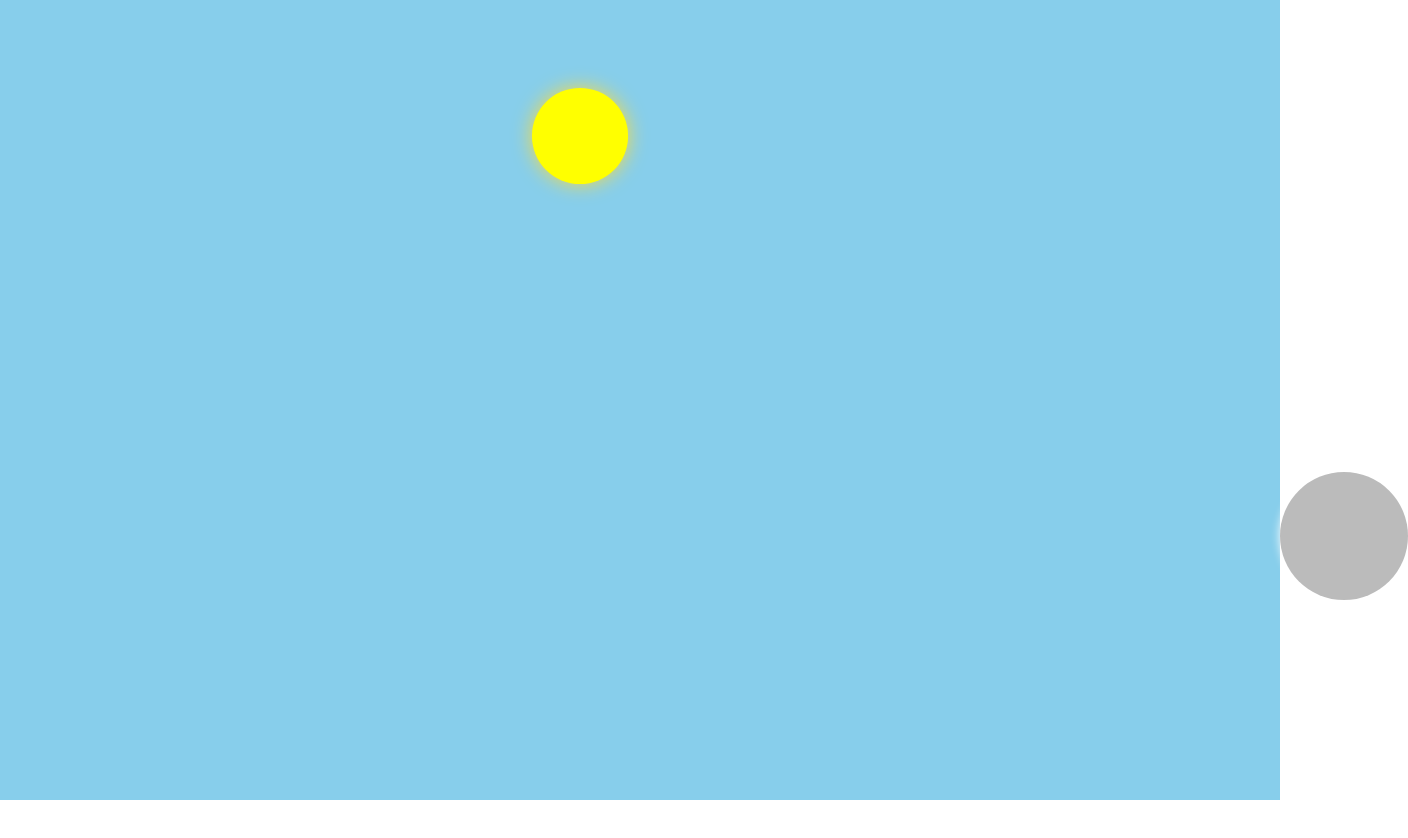
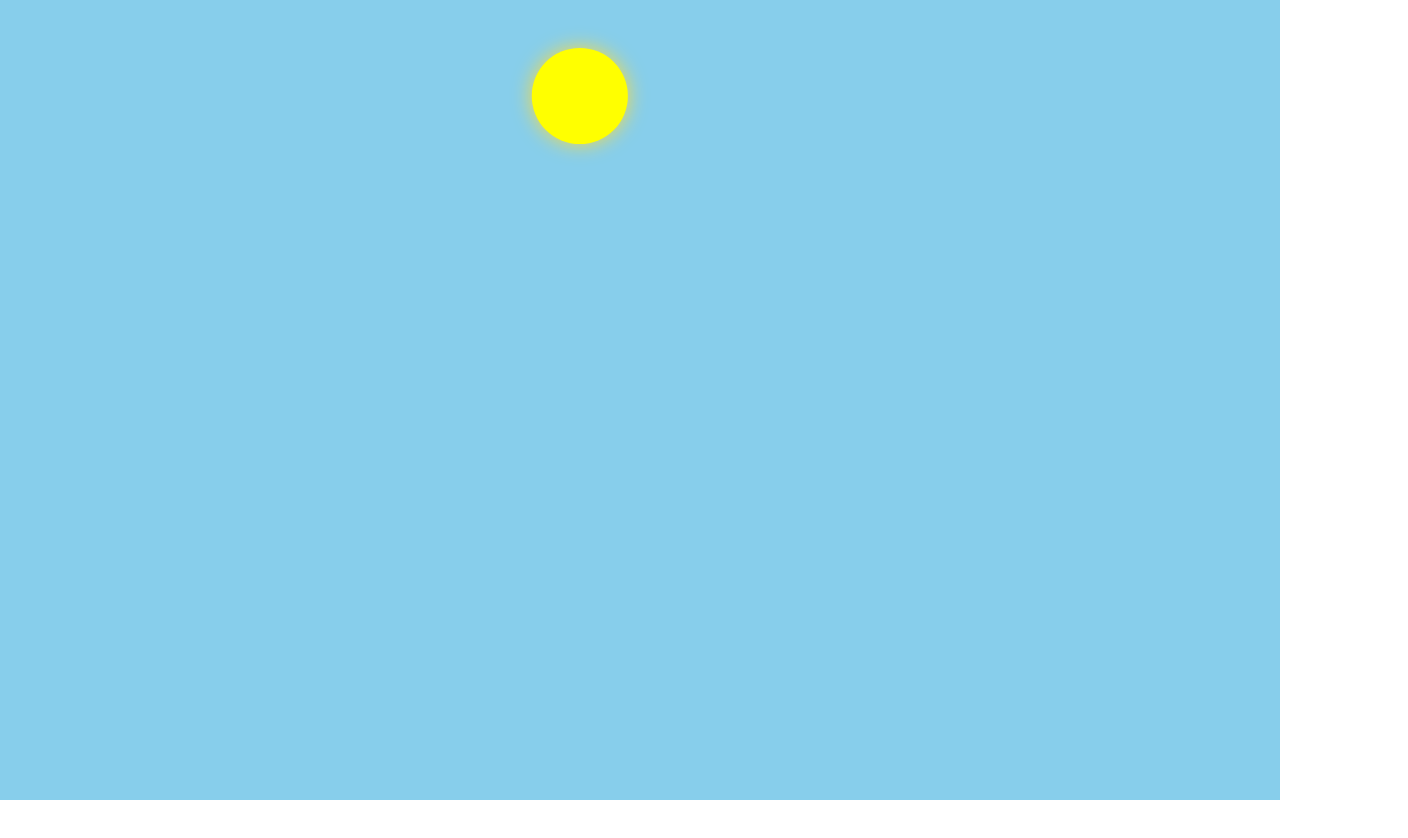
Before and after one commit to pmatos96/day-and-night, a plain HTML site: page index.html in a window 1280 px wide. Shown: the whole page, 1408 px wide, since content can reach past the window. Before the commit the page ends 800 px from the top, so only its background shows below. Drawn offline with Linux system fonts and the light colour scheme.

Commit message:
Day and night complete cicle

```diff
--- a/index.html
+++ b/index.html
@@ -31,8 +31,8 @@
         border-radius: 50%;
         background-color: #f5da42;
         position: absolute;
-        right: -10vw;
-        bottom: 25vh;
+        right: -13vw;
+        bottom: 10vh;
         box-shadow: 0 0 25px #f5da42;
     }
 
@@ -42,8 +42,8 @@
         border-radius: 50%;
         background-color: #bbbbbb;
         position: absolute;
-        right: -10vw;
-        bottom: 25vh;
+        right: 103vw;
+        bottom: 10vh;
         box-shadow: 0 0 10px white;
     }
 
--- a/index.js
+++ b/index.js
@@ -10,14 +10,17 @@ function animateSun(durationOfDay){
 
     anime({
         targets: '#sun',
-        endDelay: durationOfDay,
         translateX: [
-            {value: '-60vw', easing: 'easeInSine', duration: durationOfDay/2},
-            {value: '-110vw', easing: 'easeOutSine', duration: durationOfDay/2}
+            {value: '-63vw', easing: 'easeInSine', duration: durationOfDay/2},
+            {value: '-116vw', easing: 'easeOutSine', duration: durationOfDay/2},
+            {value: '-63vw', easing: 'easeInSine', duration: durationOfDay/2},
+            {value: '0', easing: 'easeOutSine', duration: durationOfDay/2},
         ],
         translateY: [
-            {value: '-50vh', easing: 'easeOutSine', duration: durationOfDay/2},
-            {value: '0', easing: 'easeInSine', duration: durationOfDay/2}
+            {value: '-70vh', easing: 'easeOutSine', duration: durationOfDay/2},
+            {value: '0', easing: 'easeInSine', duration: durationOfDay/2},
+            {value: '100vh', easing: 'easeOutSine', duration: durationOfDay/2},
+            {value: '0', easing: 'easeInSine', duration: durationOfDay/2},
         ],
         scale: [
             {value: [1, 0.75], duration: durationOfDay/2, easing: 'linear'},
@@ -35,15 +38,17 @@ function animateMoon(durationOfNight){
 
     anime({
         targets: '#moon',
-        delay: durationOfNight,
-        endDelay: durationOfNight,
         translateX: [
-            {value: '-60vw', easing: 'easeInSine', duration: durationOfNight/2},
-            {value: '-110vw', easing: 'easeOutSine', duration: durationOfNight/2}
+            {value: '63vw', easing: 'easeInSine', duration: durationOfNight/2},
+            {value: '116vw', easing: 'easeOutSine', duration: durationOfNight/2},
+            {value: '63vw', easing: 'easeInSine', duration: durationOfNight/2},
+            {value: '0vw', easing: 'easeOutSine', duration: durationOfNight/2},
         ],
         translateY: [
-            {value: '-50vh', easing: 'easeOutSine', duration: durationOfNight/2},
-            {value: '0', easing: 'easeInSine', duration: durationOfNight/2}
+            {value: '100vh', easing: 'easeOutSine', duration: durationOfNight/2},
+            {value: '0', easing: 'easeInSine', duration: durationOfNight/2},
+            {value: '-65vh', easing: 'easeOutSine', duration: durationOfNight/2},
+            {value: '0', easing: 'easeInSine', duration: durationOfNight/2},
         ],
         scale: [
             {value: [1, 0.75], duration: durationOfNight/2, easing: 'linear'},
@@ -65,10 +70,10 @@ function animateSky(durationOfDay){
             {value: '#87ceeb', duration: durationOfDay*0.4, easing: 'linear'},
             {value: '#6ca4bc', duration: durationOfDay*0.3, easing: 'linear'},
             {value: '#0d1417', duration: durationOfDay*0.2, easing: 'linear'},
-            {value: '#0d1417', duration: durationOfDay*0.2, easing: 'linear'},
-            {value: '#6ca4bc', duration: durationOfDay*0.3, easing: 'linear'},
-            {value: '#87ceeb', duration: durationOfDay*0.4, easing: 'linear'},
-            {value: '#abdcf1', duration: durationOfDay*0.1, easing: 'linear'},
+            {value: '#0d1417', duration: durationOfDay*0.85, easing: 'linear'},
+            {value: '#6ca4bc', duration: durationOfDay*0.05, easing: 'linear'},
+            {value: '#87ceeb', duration: durationOfDay*0.05, easing: 'linear'},
+            {value: '#79b9b3', duration: durationOfDay*0.05, easing: 'linear'},
         ],
         loop: true
     })
```
